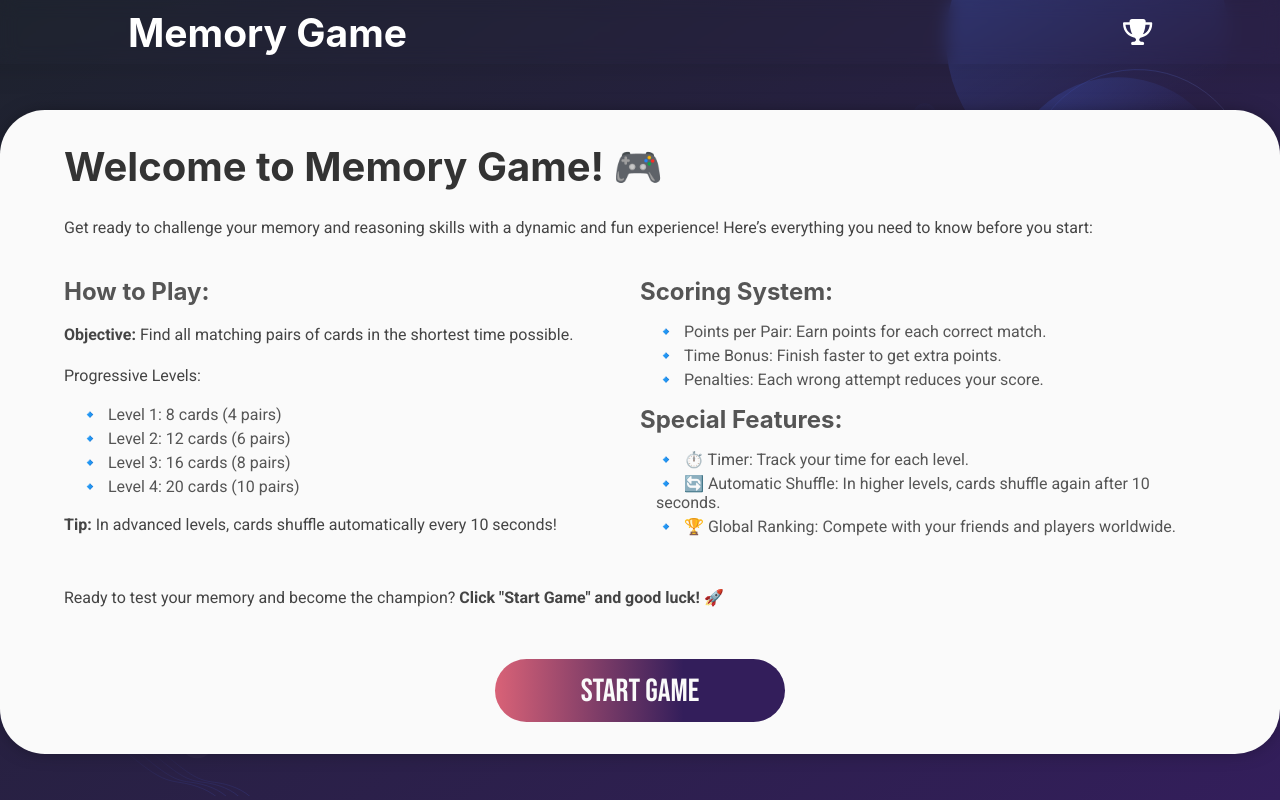
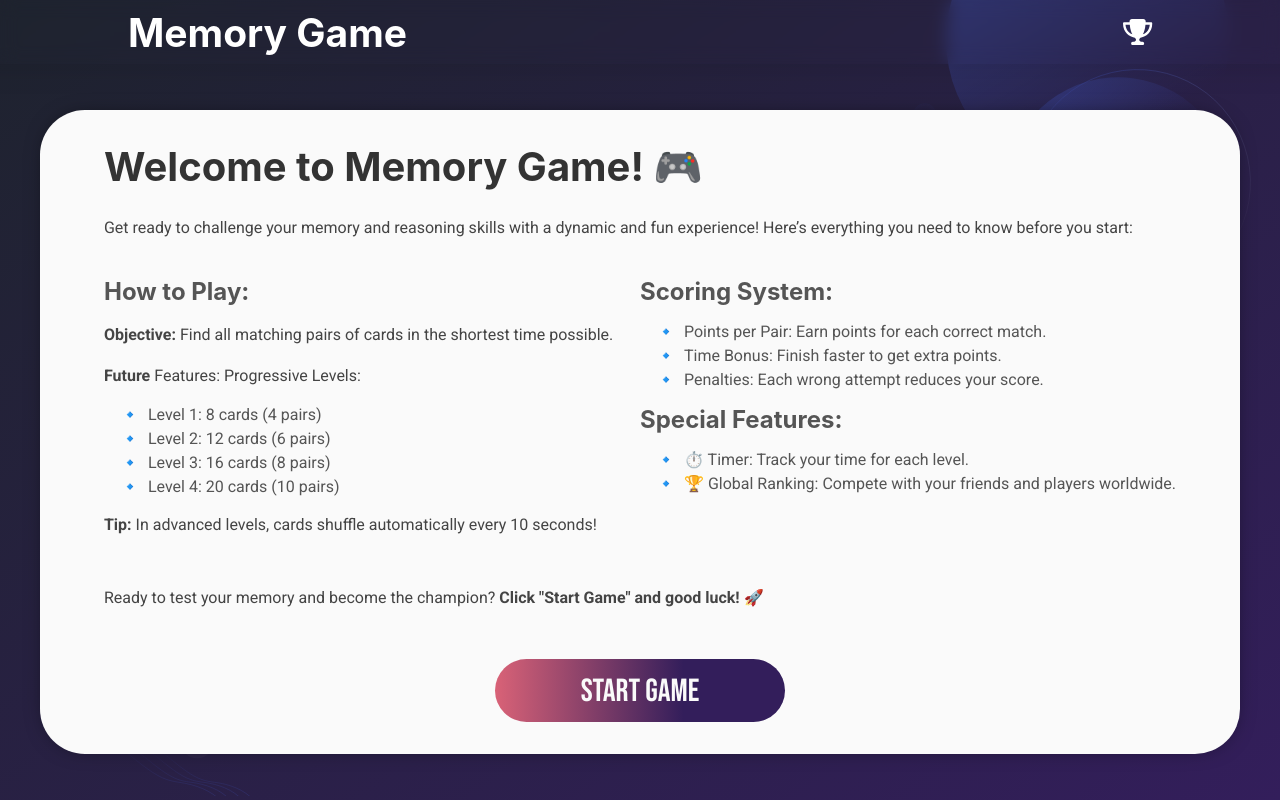
Before and after one commit to vitorverissimo00/memory-game, a React (Create React App) app: page / in a window 1280 px wide. Built offline with nearby package versions, Linux system fonts and the light colour scheme.

Commit message:
:art: Update GameInstructions component for improved readability and structure

```diff
--- a/src/components/GameInstructions/index.tsx
+++ b/src/components/GameInstructions/index.tsx
@@ -1,12 +1,20 @@
 import React from 'react'
-import { List, ListItem, Section, SectionsContainer, Subtitle, Text, Title } from './styles'
+import {
+  List,
+  ListItem,
+  Section,
+  SectionsContainer,
+  Subtitle,
+  Text,
+  Title,
+} from './styles'
 
 const GameInstructions: React.FC = () => (
   <>
     <Title>Welcome to Memory Game! 🎮</Title>
     <Text>
-        Get ready to challenge your memory and reasoning skills with a dynamic
-        and fun experience! Here’s everything you need to know before you start:
+      Get ready to challenge your memory and reasoning skills with a dynamic and
+      fun experience! Here’s everything you need to know before you start:
     </Text>
 
     <SectionsContainer>
@@ -16,7 +24,9 @@ const GameInstructions: React.FC = () => (
           <strong>Objective:</strong> Find all matching pairs of cards in the
           shortest time possible.
         </Text>
-          <Text>Progressive Levels:</Text>
+        <Text>
+          <strong>Future</strong> Features: Progressive Levels:
+        </Text>
         <List>
           <ListItem>Level 1: 8 cards (4 pairs)</ListItem>
           <ListItem>Level 2: 12 cards (6 pairs)</ListItem>
@@ -24,8 +34,8 @@ const GameInstructions: React.FC = () => (
           <ListItem>Level 4: 20 cards (10 pairs)</ListItem>
         </List>
         <Text>
-            <strong>Tip:</strong> In advanced levels, cards shuffle
-            automatically every 10 seconds!
+          <strong>Tip:</strong> In advanced levels, cards shuffle automatically
+          every 10 seconds!
         </Text>
       </Section>
 
@@ -36,20 +46,17 @@ const GameInstructions: React.FC = () => (
             Points per Pair: Earn points for each correct match.
           </ListItem>
           <ListItem>Time Bonus: Finish faster to get extra points.</ListItem>
-            <ListItem>
-              Penalties: Each wrong attempt reduces your score.
-            </ListItem>
+          <ListItem>Penalties: Each wrong attempt reduces your score.</ListItem>
         </List>
         <Subtitle style={{ marginTop: '14px' }}>Special Features:</Subtitle>
         <List>
           <ListItem>⏱️ Timer: Track your time for each level.</ListItem>
+          {/* <ListItem>
+            🔄 Automatic Shuffle: In higher levels, cards shuffle again after 10
+            seconds.
+          </ListItem> */}
           <ListItem>
-              🔄 Automatic Shuffle: In higher levels, cards shuffle again after
-              10 seconds.
-            </ListItem>
-            <ListItem>
-              🏆 Global Ranking: Compete with your friends and players
-              worldwide.
+            🏆 Global Ranking: Compete with your friends and players worldwide.
           </ListItem>
         </List>
       </Section>
```
Lines whose indentation alone changed are shown as unchanged.
